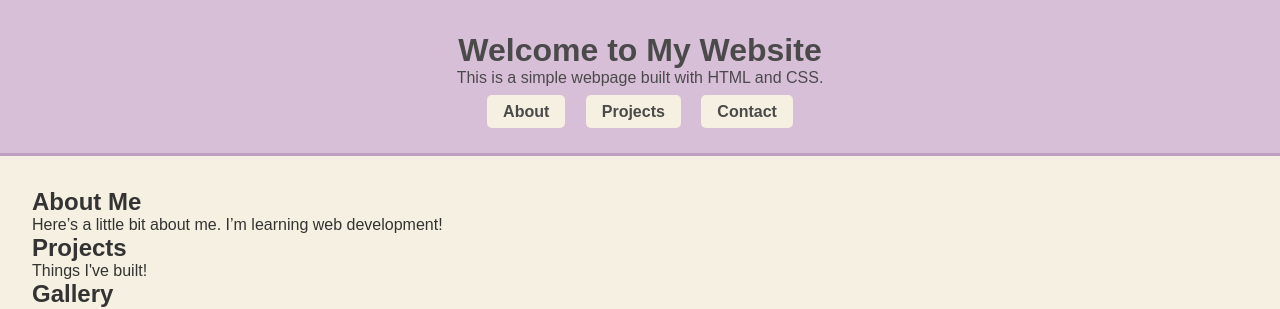
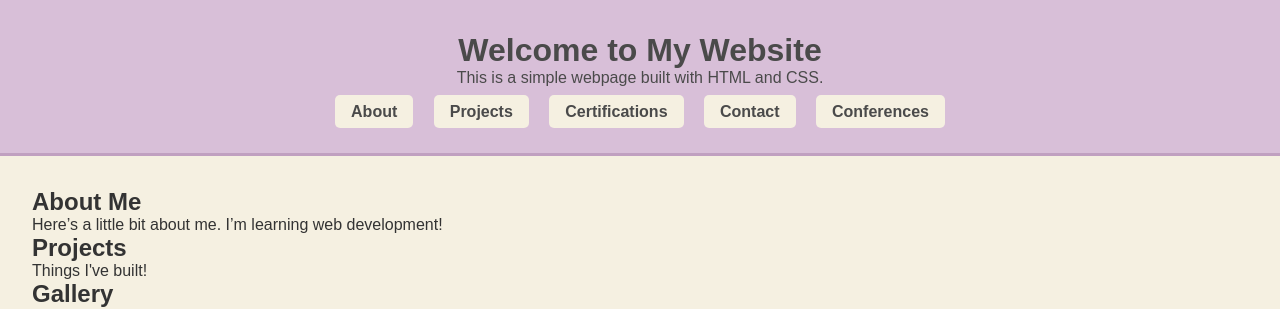
Before and after one commit to Avamaarie/amendoza.portfolio, a plain HTML site: page index.html in a window 1280 px wide. Shown: the top 309 px of the page. Drawn offline with Linux system fonts and the light colour scheme.

```diff
--- a/index.html
+++ b/index.html
@@ -14,7 +14,9 @@
     <nav>
       <a href="#about" class="nav-link">About</a>
       <a href="#projects" class="nav-link">Projects</a>
+      <a href="#certifications" class="nav-link">Certifications</a>
       <a href="#contact" class="nav-link">Contact</a>
+      <a href="#conferences" class="nav-link">Conferences</a>
     </nav>
 
 
```
